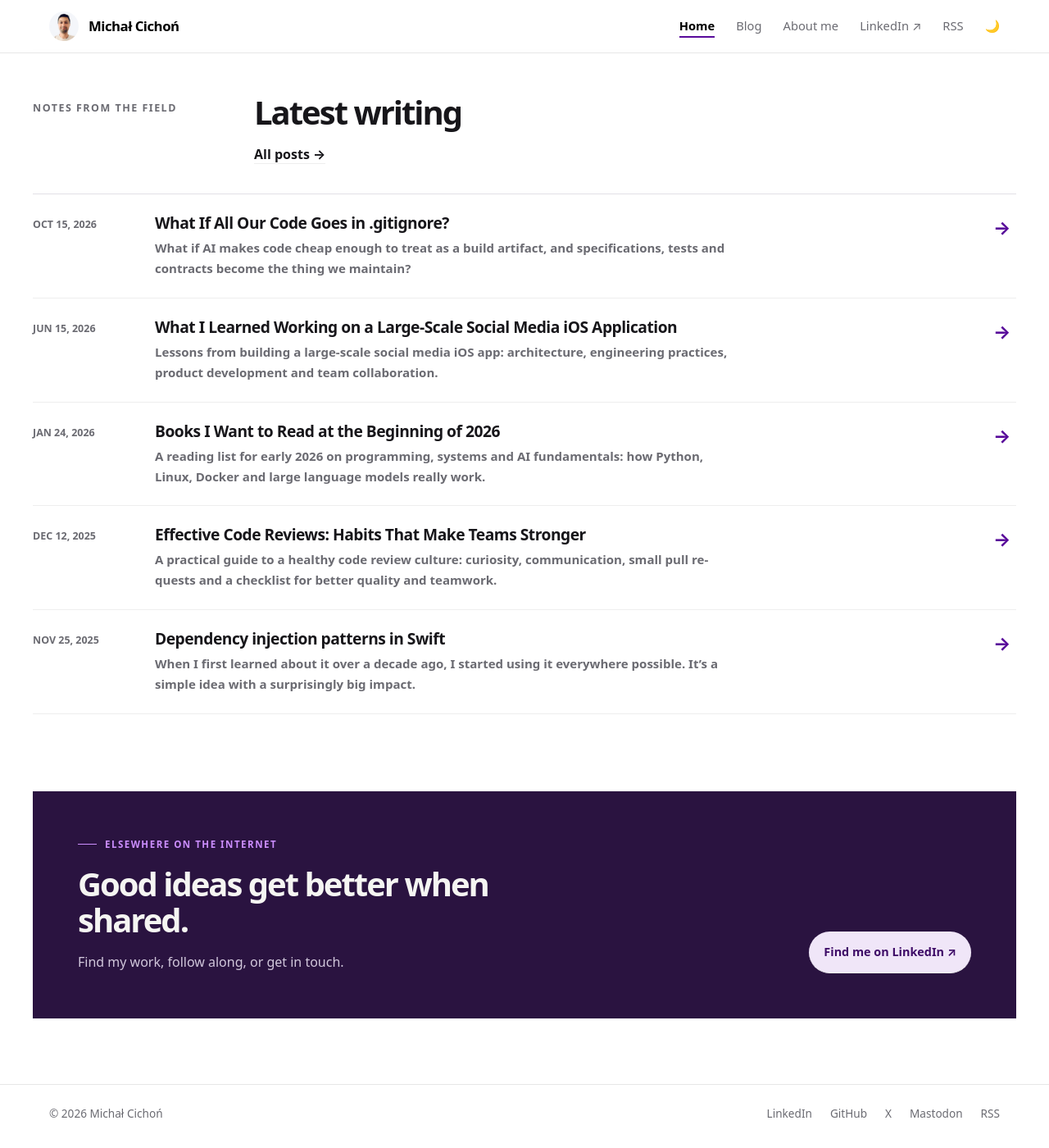
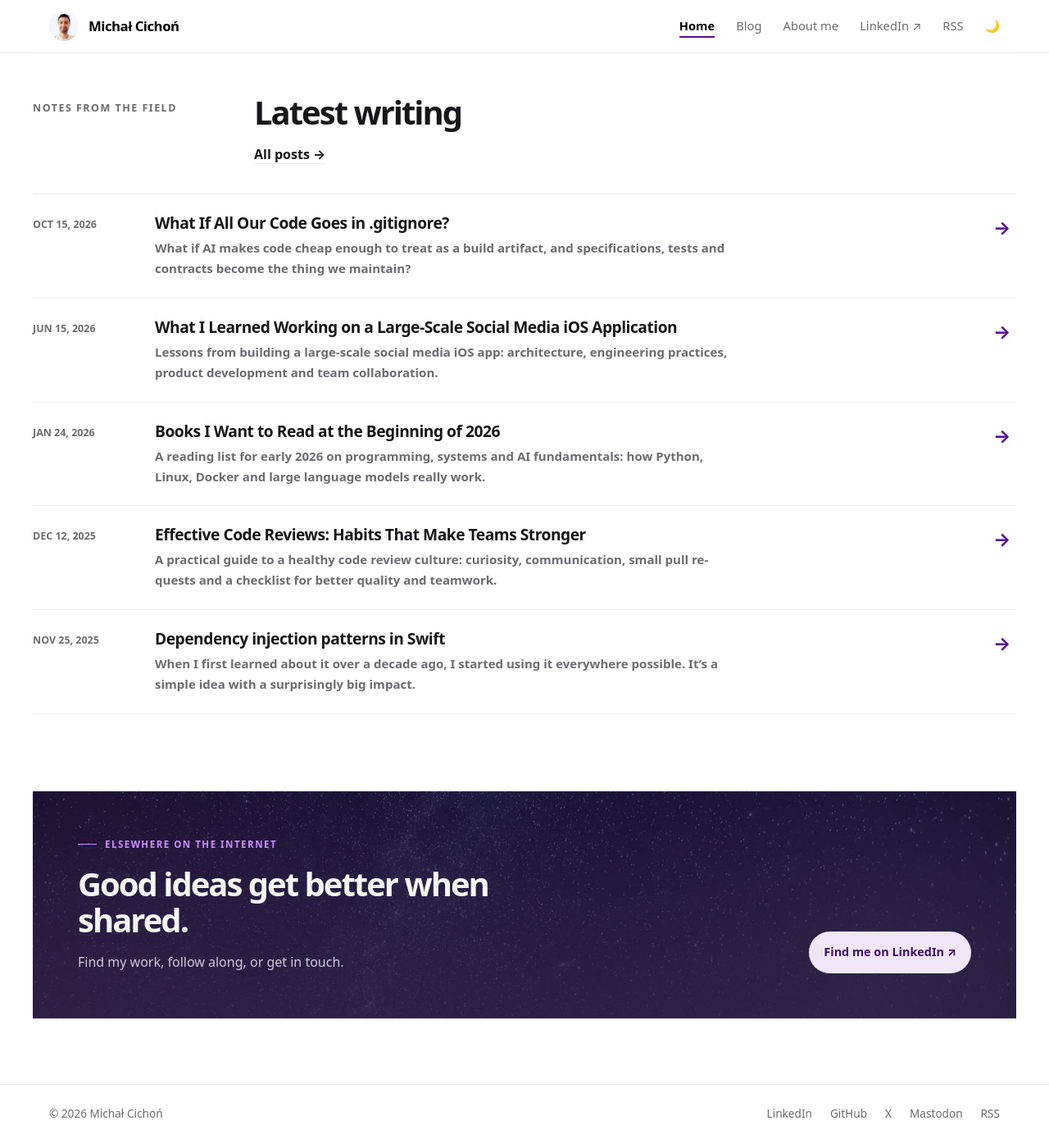
Before and after one commit to michalcichon/michalcichon.github.io, a Jekyll site: the page built from index.html, in a window 1280 px wide and 1400 px high, scrolled down 1081 px. Shown: the whole window at 82% size. Built offline with Jekyll 4.4.1, drawn with Linux system fonts in a browser that asks for light colours.

Commit message:
Use starry sky as background of the contact banner (#103)
* Use starry sky as background of the contact banner

Co-Authored-By: Claude Sonnet 5.5 <noreply@anthropic.com>

* Remove unused images from img/

Co-Authored-By: Claude Sonnet 5.5 <noreply@anthropic.com>

---------

Co-authored-by: Claude Sonnet 5.5 <noreply@anthropic.com>

```diff
--- a/css/main.css
+++ b/css/main.css
@@ -1155,7 +1155,7 @@ html[data-theme="dark"] {
 .about-quote figcaption { margin-top: 18px; font-size: .86rem; }
 .about-quote figcaption strong { display: block; font-size: .94rem; font-weight: 650; }
 .about-quote figcaption span { color: var(--a-muted); }
-.about-contact { padding: 55px; background: var(--a-dark); color: var(--a-dark-ink); display: flex; align-items: end; justify-content: space-between; gap: 30px; }
+.about-contact { padding: 55px; background: linear-gradient(rgba(34,19,58,.72), rgba(34,19,58,.86)), url("../img/stars-bg.webp") center 30% / cover, var(--a-dark); color: var(--a-dark-ink); display: flex; align-items: end; justify-content: space-between; gap: 30px; }
 .about-contact .about-eyebrow { color: #cc8eff; }
 .about-contact h2 { max-width: 590px; margin-top: 17px; color: var(--a-dark-ink); }
 .about-contact p { margin-top: 15px; color: #d2c8dc; }
```
Also changed, not shown: css/main.min.css, img/anthropic-badge.png (deleted), img/burger.png (deleted), img/cursor-badge.png (deleted), img/github-logo.svg (deleted), img/java.png (deleted), img/linkedin-icon.svg (deleted), img/linkedin-logo.svg (deleted), img/node.png (deleted), img/objc.png (deleted), img/oracle.png (deleted), img/php.png (deleted), img/ruby.png (deleted), img/scala.png (deleted), 4 more files.
